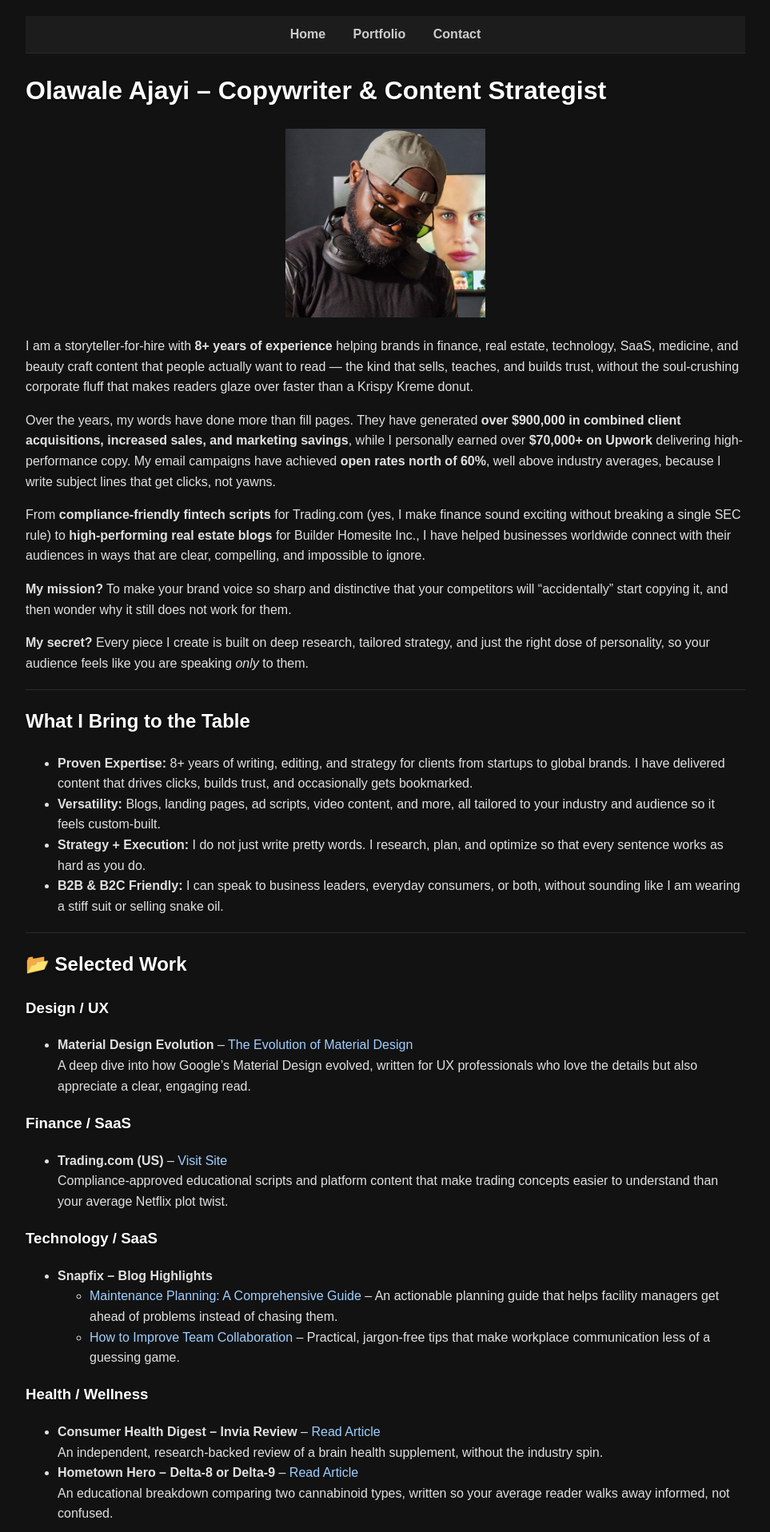
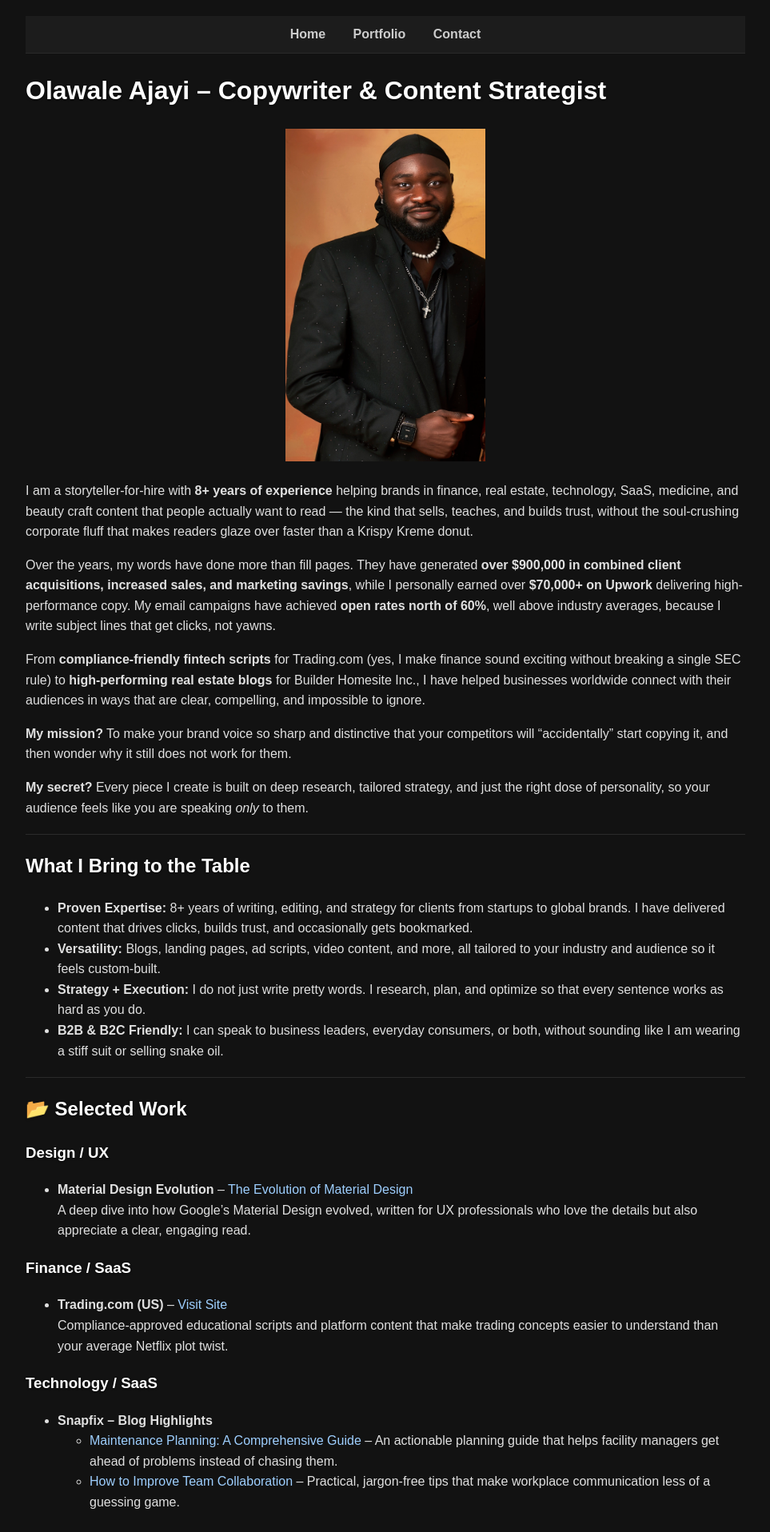
Before and after one commit to javablack/javablack.github.io, a Jekyll site: the page built from index.md, in a window 1280 px wide. Shown: the top 1916 px of the page at 80% size, without its empty margins (158-1121 px from the left). Built offline with Jekyll 4.4.1, drawn with Linux system fonts in a browser that asks for light colours.

Commit message:
Change profile image in index.md
Updated the profile image from Javablack2.png to Javablack_Prime.jpg.

```diff
--- a/index.md
+++ b/index.md
@@ -5,7 +5,7 @@ title: "Olawale Ajayi – Copywriter & Content Strategist"
 
 # Olawale Ajayi – Copywriter & Content Strategist
 <p align="center">
-  <img src="/assets/Images/Javablack2.png" alt="Olawale Ajayi" width="250"/>
+  <img src="/assets/Images/Javablack_Prime.jpg" alt="Olawale Ajayi" width="250"/>
 </p>
 
 I am a storyteller-for-hire with **8+ years of experience** helping brands in finance, real estate, technology, SaaS, medicine, and beauty craft content that people actually want to read — the kind that sells, teaches, and builds trust, without the soul-crushing corporate fluff that makes readers glaze over faster than a Krispy Kreme donut.
```
